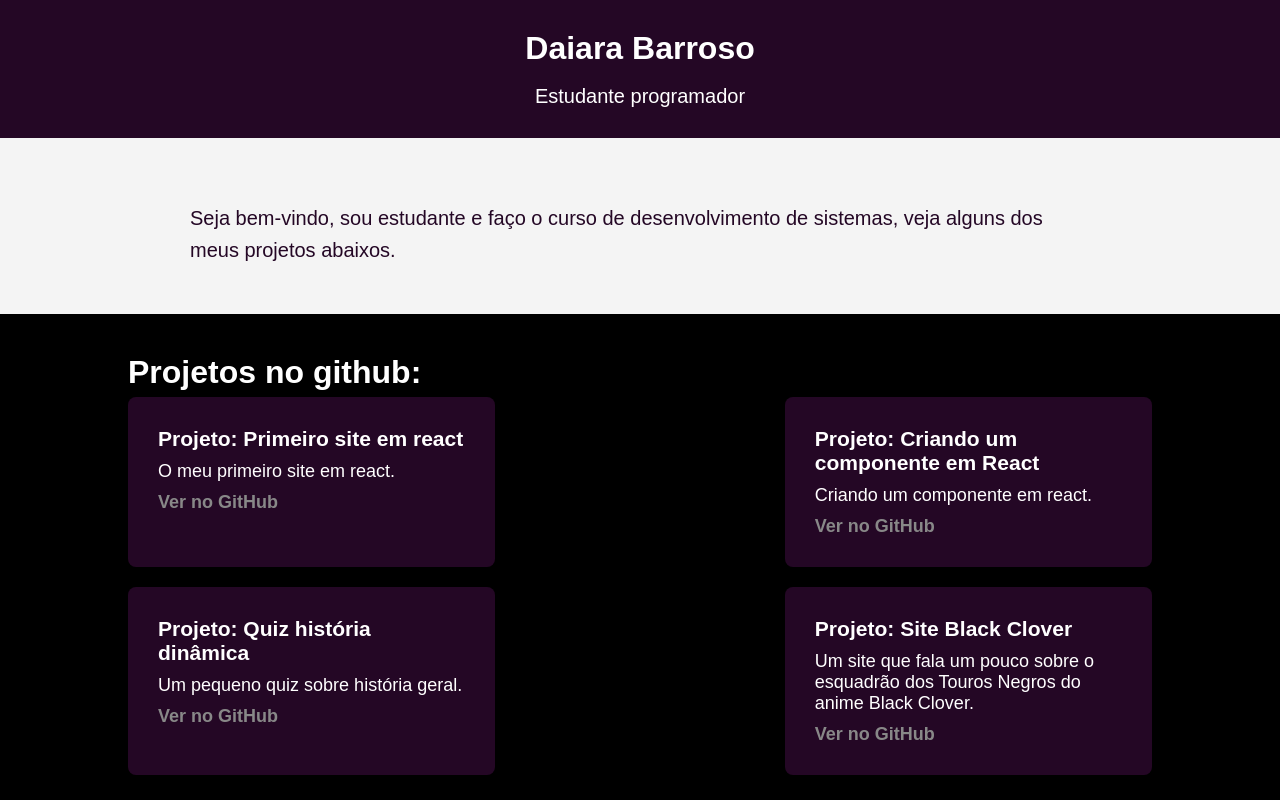
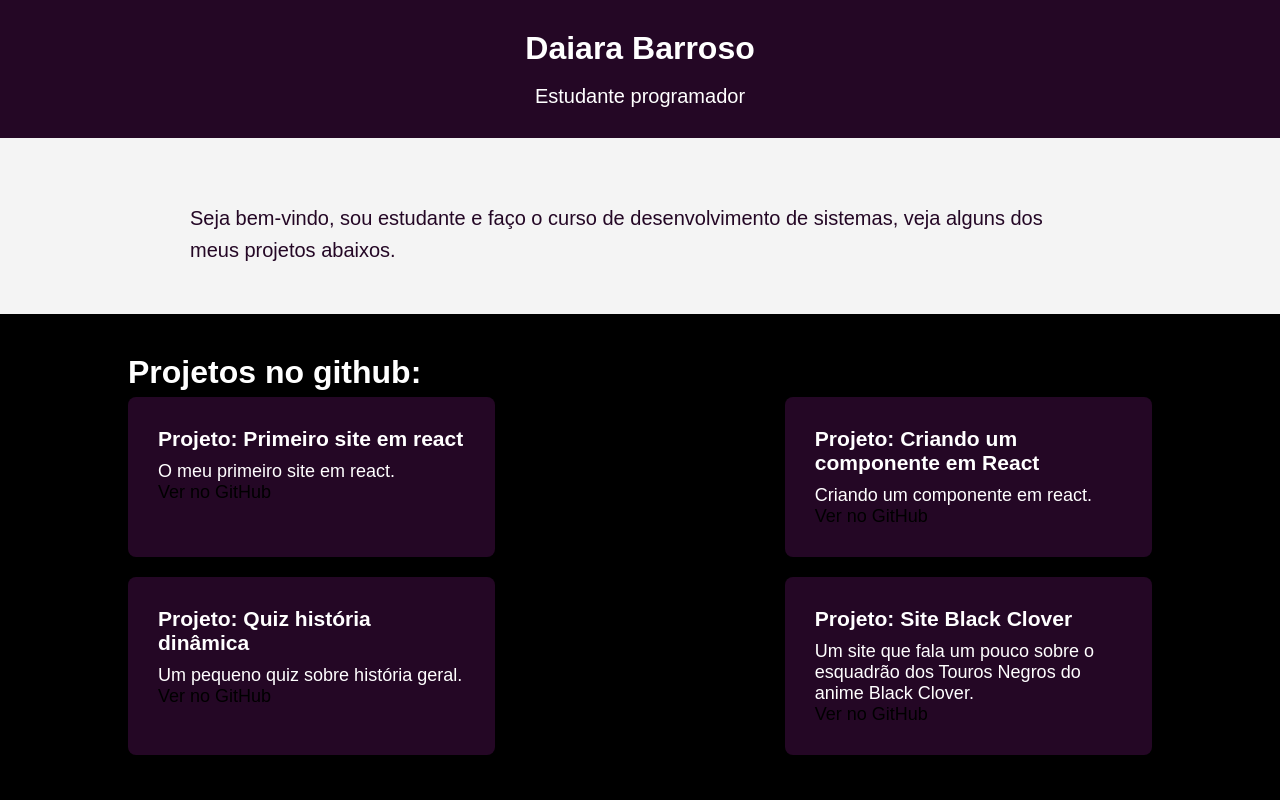
Before and after one commit to daiaraaa/projeto-pessoal-4-bimestre, a React (Vite) app: page / in a window 1280 px wide. Shown: the top 800 px of the page. Built offline with nearby package versions, Linux system fonts and the light colour scheme.

Commit message:
Update repository.css

```diff
--- a/src/components/Repository/repository.css
+++ b/src/components/Repository/repository.css
@@ -22,7 +22,7 @@
   margin-bottom: 10px;
   }
 
-.repository-link {
+.git {
   display: inline-block;
   margin-top: 10px;
   color: #888;
@@ -30,6 +30,6 @@
   font-weight: bold;
   }
 
-.repository-link:hover {
+.git:hover {
   text-decoration: underline;
   }
```
